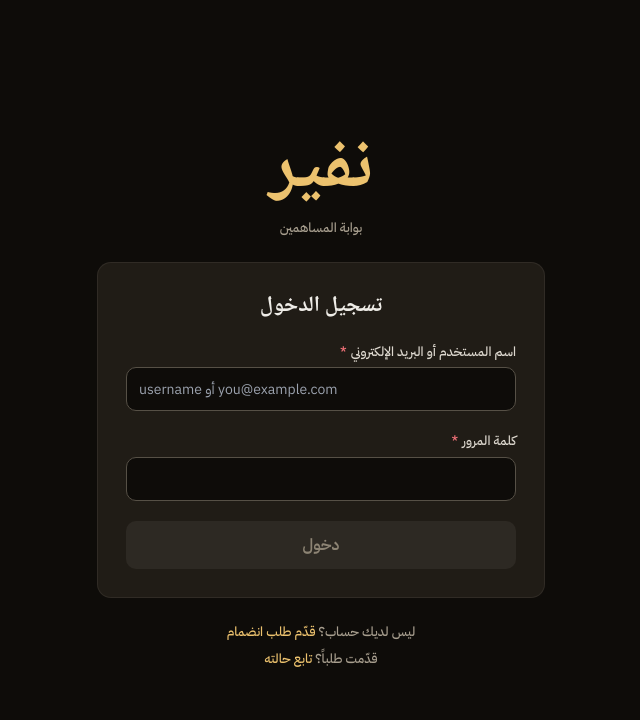
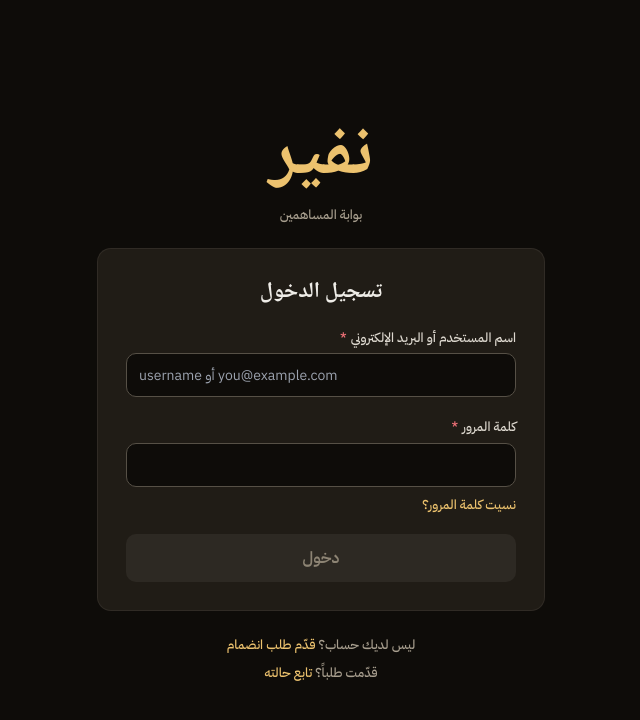
Before and after one commit to altyebv/Nafeer, a Next.js app in the folder Nafeer/: page /signin in a window 1280 px wide. Shown: the top 720 px of the page, without its empty margins (419-1059 px from the left). Built offline with nearby package versions, Linux system fonts and the light colour scheme.

Commit message:
integrate session and reset components

```diff
--- a/Nafeer/src/app/signin/page.jsx
+++ b/Nafeer/src/app/signin/page.jsx
@@ -15,7 +15,9 @@ export default function SignInPage() {
 
 function SignIn() {
   const router = useRouter();
-  const from = useSearchParams().get('from');
+  const searchParams = useSearchParams();
+  const from = searchParams.get('from');
+  const sessionExpired = searchParams.get('sessionExpired') === '1';
   const [form, setForm] = useState({ identifier: '', password: '' });
   const [loading, setLoading] = useState(false);
   const [error, setError] = useState('');
@@ -53,6 +55,11 @@ function SignIn() {
         <Card padding="lg">
           <form onSubmit={submit} className="flex flex-col gap-5" noValidate>
             <h1 className="t-h2 text-fg-strong text-center">تسجيل الدخول</h1>
+            {sessionExpired && (
+              <p role="status" className="p-3 rounded-control bg-hover border border-line-strong t-label text-fg-muted text-center">
+                تغيّرت كلمة المرور. سجّل الدخول مجدداً للمتابعة.
+              </p>
+            )}
             {error && (
               <p role="alert" className="p-3 rounded-control bg-danger-surface border border-danger-border t-label text-danger text-center">{error}</p>
             )}
@@ -65,6 +72,9 @@ function SignIn() {
               <Input type="password" autoComplete="current-password" value={form.password}
                 onChange={(e) => setForm({ ...form, password: e.target.value })} className="h-11" />
             </Field>
+            <Link href="/forgot-password" className="t-label text-fg-accent hover:underline -mt-3 self-start">
+              نسيت كلمة المرور؟
+            </Link>
             <Button type="submit" variant="primary" size="lg" block loading={loading}
               disabled={!form.identifier.trim() || !form.password}>
               {loading ? 'جارٍ الدخول…' : 'دخول'}
```
